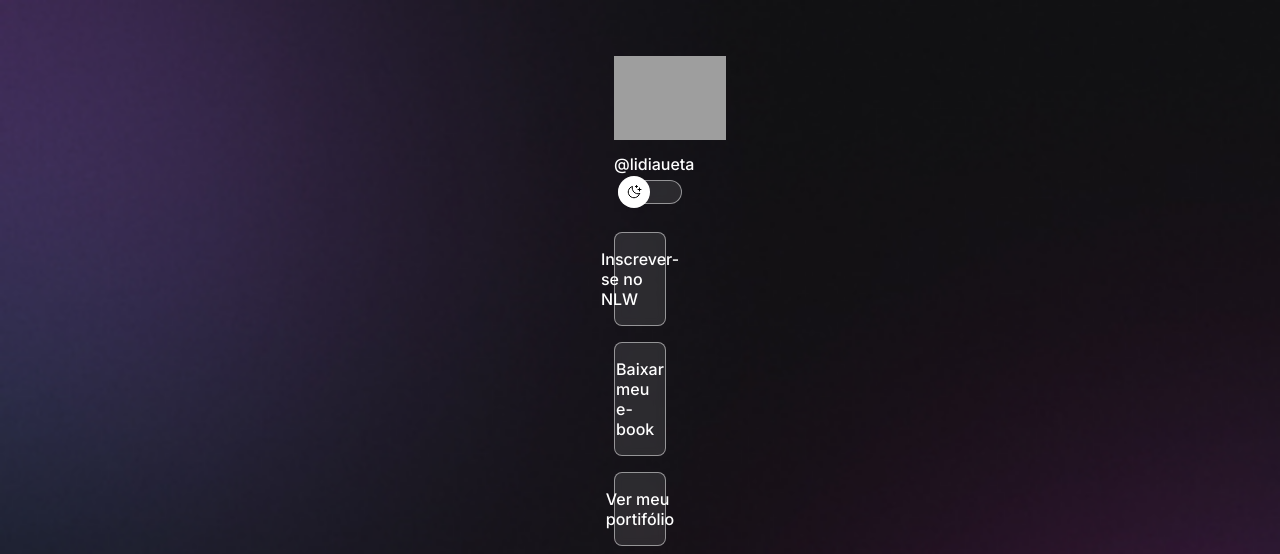
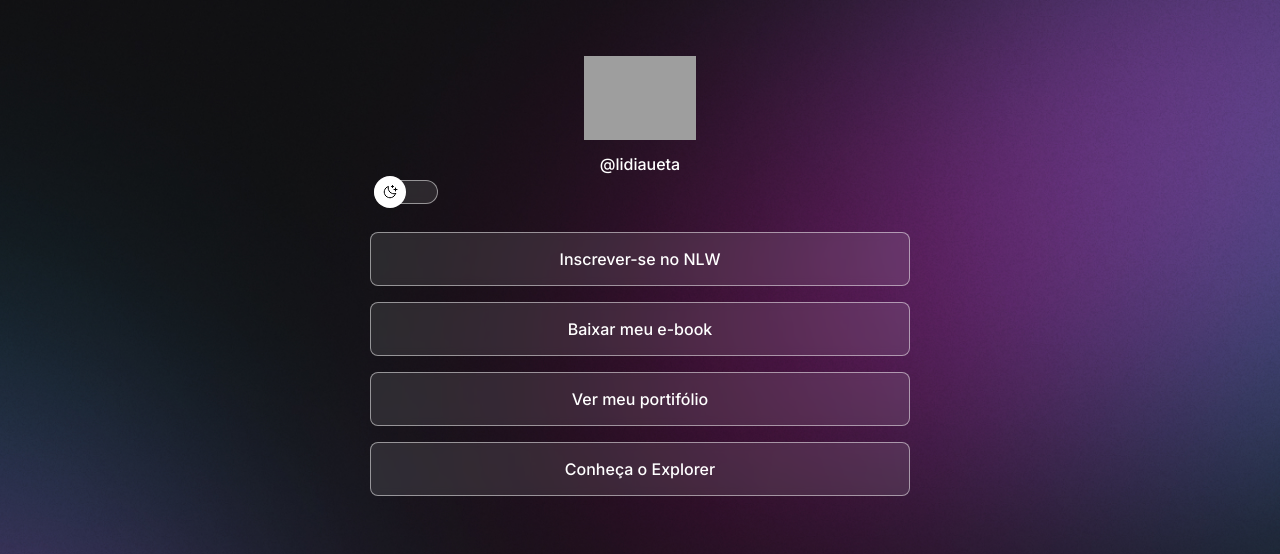
Before and after one commit to Lilly0806/projeto-frontend, a plain HTML site: page index.html in a window 1280 px wide. Shown: the top 554 px of the page. Drawn offline with nearby package versions, Linux system fonts and the light colour scheme; grey boxes are pictures that could not be loaded.

Commit message:
change background based on media queries

```diff
--- a/style.css
+++ b/style.css
@@ -28,6 +28,7 @@
 
 body {
   background: var(--bg-url) no-repeat top center/cover;
+  height: 100vh;
 }
 
 body * {
@@ -37,7 +38,7 @@ body * {
 
 
 #container {
-  width: 100px;
+  width: 100%;
   max-width: 588px;
   margin: 56px auto 0px;
   padding: 0 24px;
@@ -97,9 +98,6 @@ body * {
   -webkit-backdrop-filter: blur(4px);
   border-radius: 9999px;
 }
-
-
-
 
 /* links */
 ul {
@@ -170,3 +168,13 @@ footer {
   text-align: center;
   font-size: 14px;
 }
+
+@media (min-width: 700px) {
+  :root {
+    --bg-url: url(./assets/bg-desktop.jpg);
+  }
+
+  .light {
+    --bg-url: url(./assets/bg-desktop-light.jpg);
+  }
+}
```
